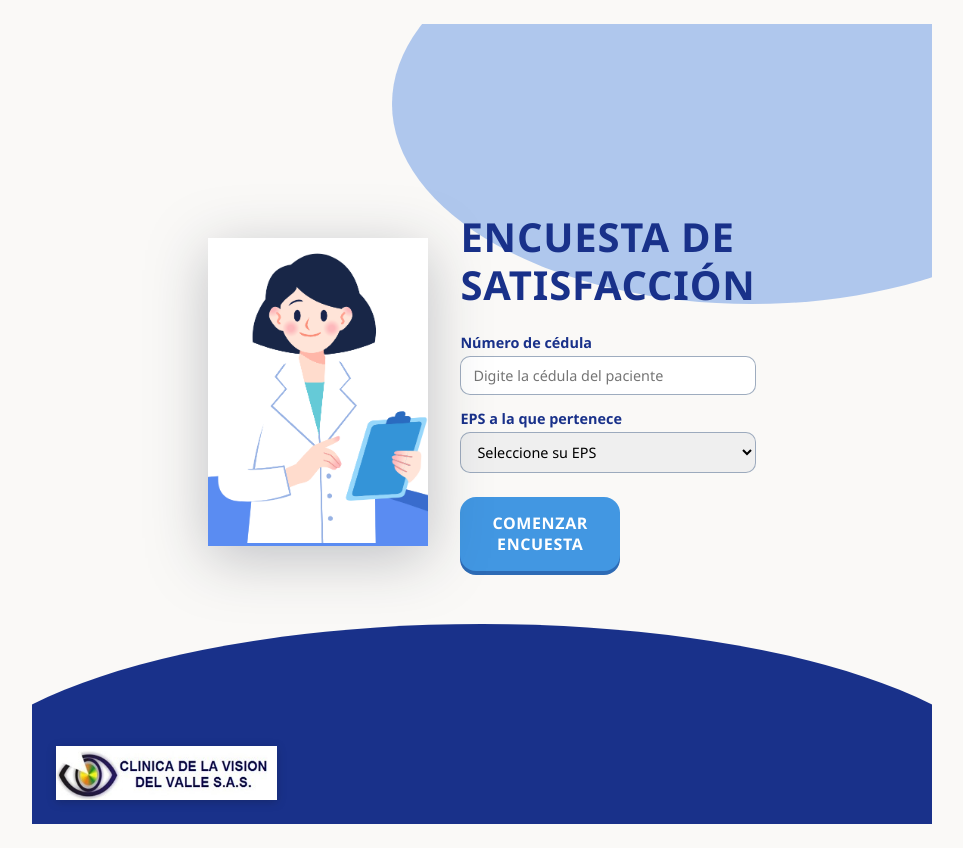
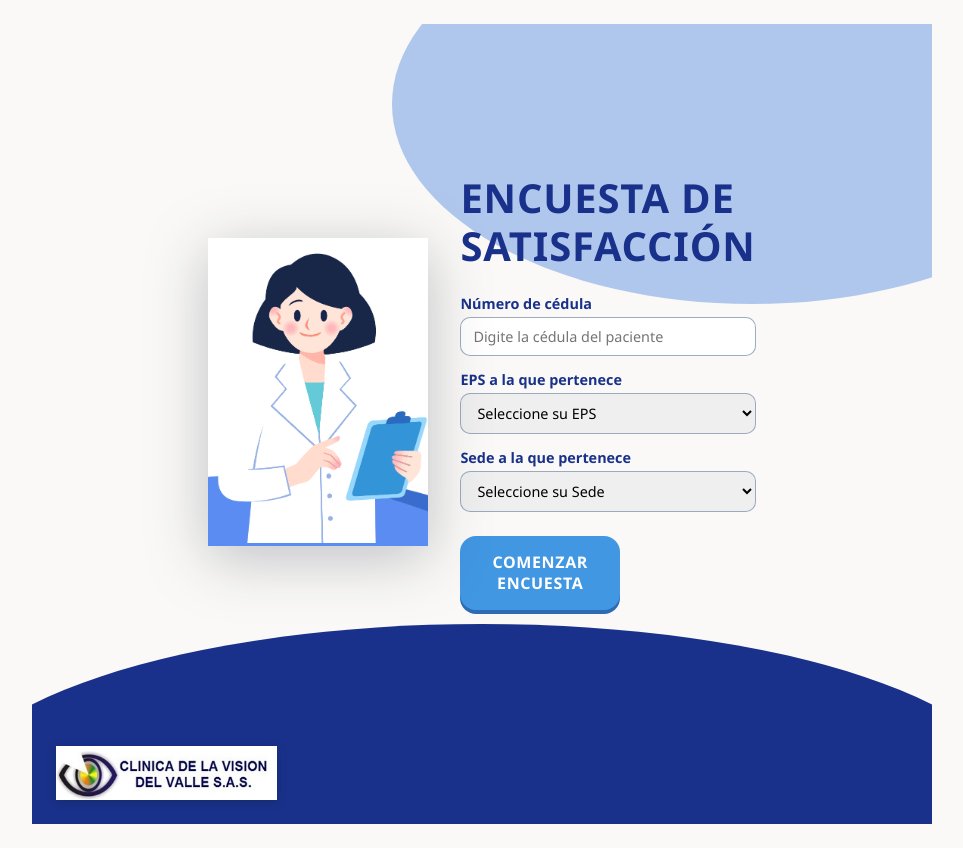
Before and after one commit to JuanG202/Encuesta, a React (Vite) app: page / in a window 1280 px wide. Shown: the whole page, without its empty margins (158-1121 px from the left). Built offline with nearby package versions, Linux system fonts and the light colour scheme.

Commit message:
se acomoda carpeta de style y se arreglan las rutas de los jsx adicional se agrega campo de sede

```diff
--- a/src/components/ClinicLogo.jsx
+++ b/src/components/ClinicLogo.jsx
@@ -1,5 +1,5 @@
 import logoClinica from '../assets/clinicavision.jpg';
-import './ClinicLogo.css';
+import '../styles/ClinicLogo.css';
 
 export default function ClinicLogo({ variant = 'dark' }) {
   return (
--- a/src/components/QuestionExperienceView.jsx
+++ b/src/components/QuestionExperienceView.jsx
@@ -1,6 +1,6 @@
 import ClinicLogo from './ClinicLogo';
-import './QuestionView.css';
-import './QuestionExperienceView.css';
+import '../styles/QuestionView.css';
+import '../styles/QuestionExperienceView.css';
 
 const RATINGS = [
   { value: 'Muy bueno', emoji: '😊', color: '#eab308' },
--- a/src/components/QuestionRecommendView.jsx
+++ b/src/components/QuestionRecommendView.jsx
@@ -1,5 +1,5 @@
 import ClinicLogo from './ClinicLogo';
-import './QuestionView.css';
+import '../styles/QuestionView.css';
 
 const OPTIONS = [
   'Definitivamente SI',
--- a/src/components/ResultsView.jsx
+++ b/src/components/ResultsView.jsx
@@ -1,6 +1,6 @@
 import { useEffect, useState } from "react";
 import ClinicLogo from "./ClinicLogo";
-import "./ResultsView.css";
+import "../styles/ResultsView.css";
 
 export default function ResultsView({ onBack }) {
   const [encuestas, setEncuestas] = useState([]);
--- a/src/components/ThankYouView.jsx
+++ b/src/components/ThankYouView.jsx
@@ -1,5 +1,5 @@
 import ClinicLogo from './ClinicLogo';
-import './ThankYouView.css';
+import '../styles/ThankYouView.css';
 
 export default function ThankYouView({ onViewResults, onRestart }) {
   return (
--- a/src/components/WelcomeView.jsx
+++ b/src/components/WelcomeView.jsx
@@ -1,6 +1,6 @@
 import ClinicLogo from './ClinicLogo';
 import doctoraImg from '../assets/doctora.png';
-import './WelcomeView.css';
+import '../styles/WelcomeView.css';
 
 export default function WelcomeView({
   onStart,
@@ -77,6 +77,30 @@ export default function WelcomeView({
               </select>
             </div>
 
+            {/* SEDE */}
+            <div className="welcome-view__field">
+              <label className="welcome-view__label" htmlFor="sede">
+                Sede a la que pertenece
+              </label>
+              <select
+                id="sede"
+                name="sede"
+                value={eps}
+                onChange={(e) => onEpsChange(e.target.value)}
+                className="welcome-view__input"
+              >
+                <option value="">Seleccione su Sede</option>
+                <option value="Sede 1">Sede 1</option>
+                <option value="Sede 2">Sede 2</option>
+                <option value="Sede 3">Sede 3</option>
+                <option value="Sede 4">Sede 4</option>
+                <option value="Sede 5">Sede 5</option>
+                <option value="Sede 6">Sede 6</option>
+                <option value="Sede 7">Sede 7</option>
+              </select>
+            </div>
+
+
           </div>
 
           <button
```
Also changed, not shown: src/styles/ClinicLogo.css (renamed from src/components/ClinicLogo.css), src/styles/QuestionExperienceView.css (renamed from src/components/QuestionExperienceView.css), src/styles/QuestionView.css (renamed from src/components/QuestionView.css), src/styles/ResultsView.css (renamed from src/components/ResultsView.css), src/styles/ThankYouView.css (renamed from src/components/ThankYouView.css), src/styles/WelcomeView.css (renamed from src/components/WelcomeView.css).
